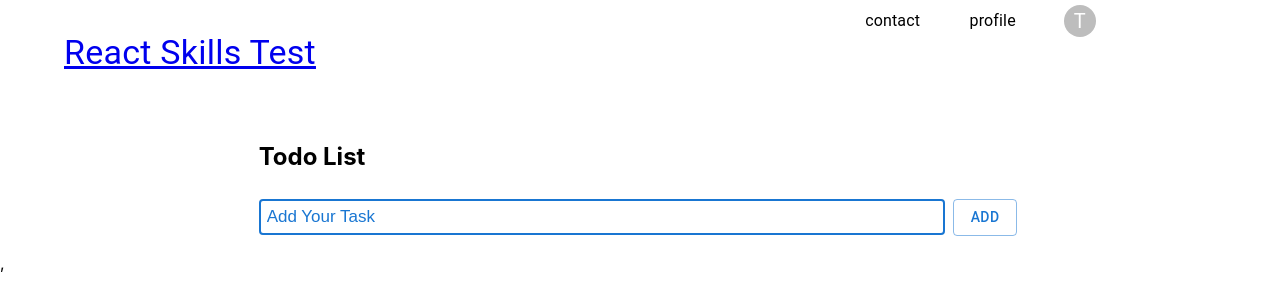
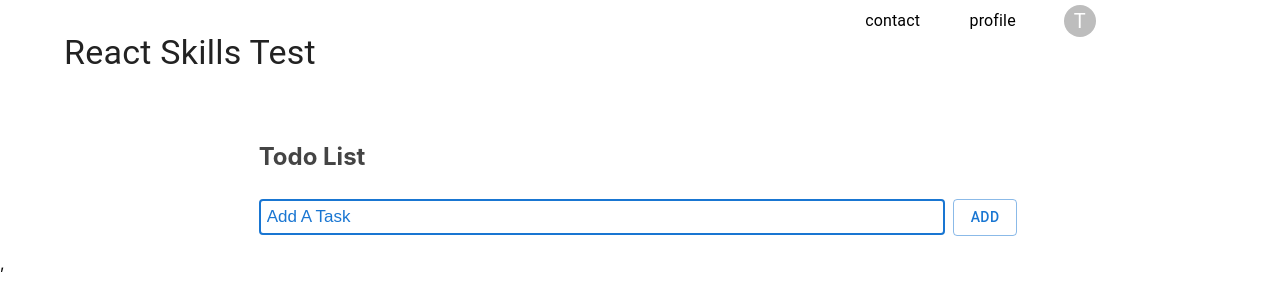
Before and after one commit to quakebob69/LTK_assessment1, a React (Create React App) app: page /todo in a window 1280 px wide. Shown: the top 308 px of the page. Built offline with nearby package versions, Linux system fonts and the light colour scheme.

Commit message:
clean-up and styling

```diff
--- a/src/components/BasicForm.js
+++ b/src/components/BasicForm.js
@@ -22,7 +22,7 @@ const BasicForm = () => {
         }}
       >
         <Form>
-          <Field id="todo" name="todo" type="text" placeholder="Add Your Task" />
+          <Field id="todo" name="todo" type="text" placeholder="Add A Task" />
           <Button
             type="submit"
             variant="outlined"
--- a/src/index.css
+++ b/src/index.css
@@ -33,3 +33,27 @@ input[type=text] {
   /* Edge 12 -18 */
   color: #1976d2;
 }
+
+a:link {
+  text-decoration: none;
+}
+
+a:visited {
+  text-decoration: none;
+}
+
+a:hover {
+  text-decoration: underline;
+}
+
+a:active {
+  text-decoration: underline;
+}
+
+h1 {
+  color: #222222;
+}
+
+h2 {
+  color: #444444;
+}
```
